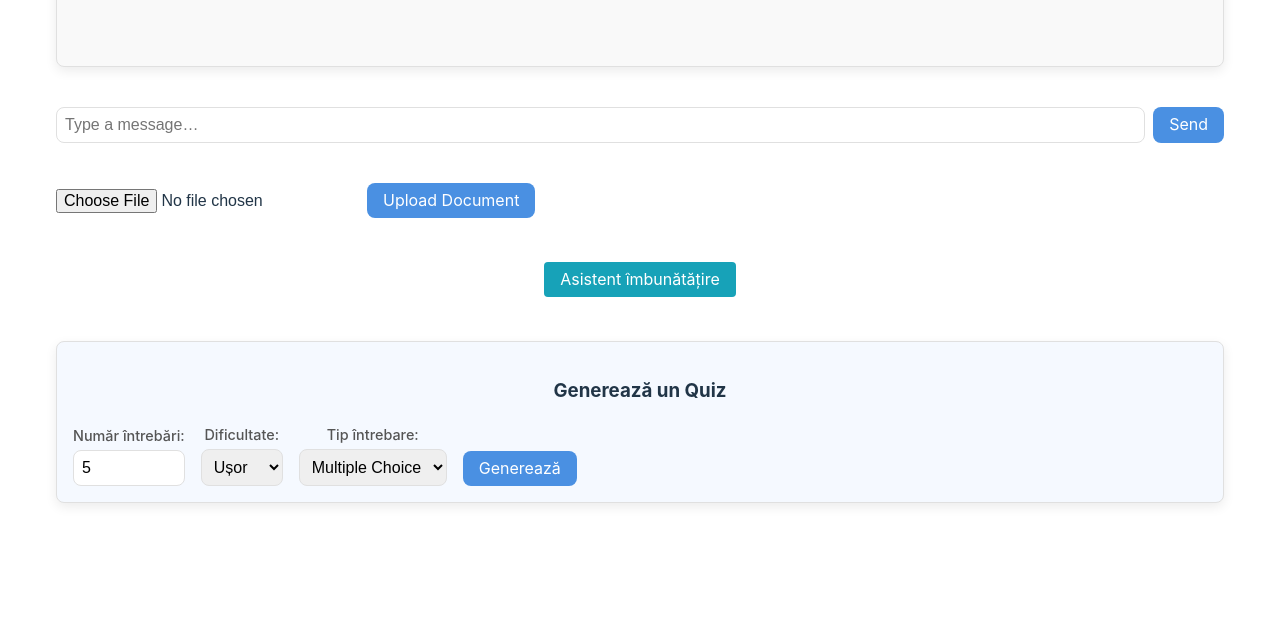
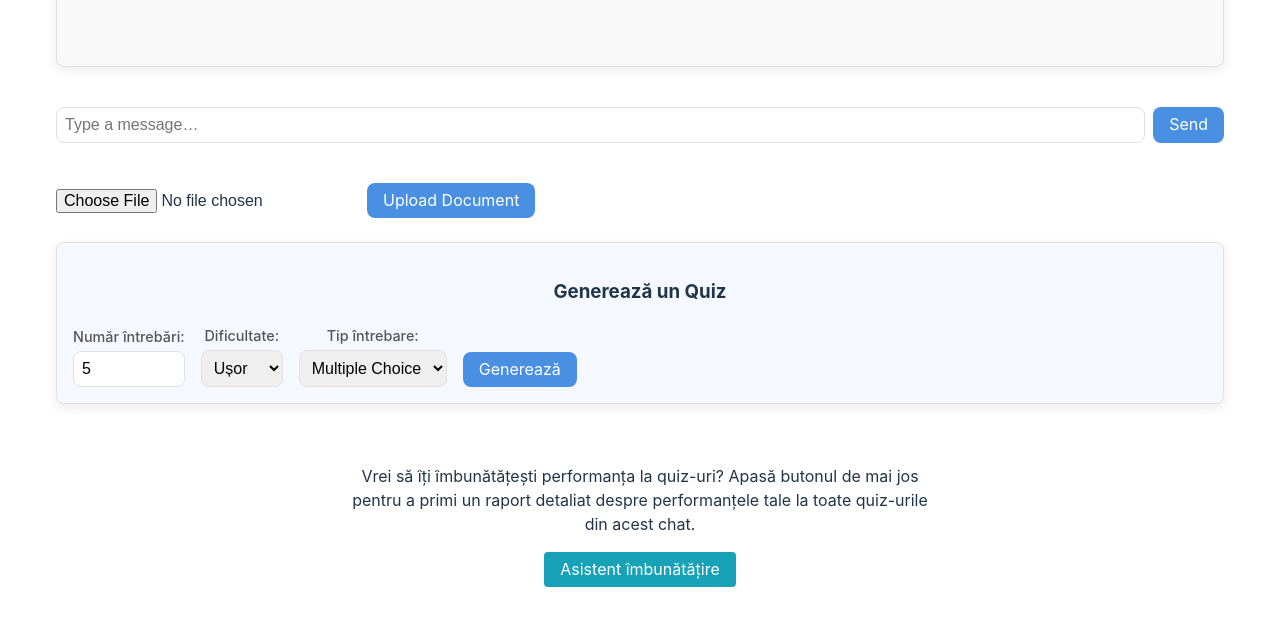
Before and after one commit to GeorgeX3400/Quizomatic, a React (Vite) app in the folder frontend/: page /chats/1 in a window 1280 px wide. Shown: the part 511-1136 px from the top of the page. Before the commit the page ends 1062 px from the top, so only its background shows below. Built offline with nearby package versions, Linux system fonts and the light colour scheme.

Commit message:
Editare butoane ChatPage

```diff
--- a/frontend/src/pages/AboutPage.jsx
+++ b/frontend/src/pages/AboutPage.jsx
@@ -12,7 +12,9 @@ const AboutPage = () => {
         <h2>Despre noi</h2>
 
       <p>
-        Quizomatic este o platformă modernă, construită pentru a transforma studiul pasiv în experiențe interactive care accelerează procesul de învățare și fixează noțiunile în profunzime. Echipa noastră își propune să ofere o soluție ingenioasă pentru oricine dorește să înțeleagă mai bine materialele de curs, articolele științifice sau orice document informațional, prin generarea automată de quiz-uri personalizate.
+        Quizomatic este o platformă modernă, construită pentru a transforma studiul pasiv în experiențe interactive care accelerează procesul de învățare și fixează noțiunile în profunzime.
+        Echipa noastră își propune să ofere o soluție ingenioasă pentru oricine dorește să înțeleagă mai bine materialele de curs, articolele științifice sau orice document informațional,
+        prin generarea automată de quiz-uri personalizate.
       </p>
 
       <h3>Ce probleme rezolvăm?</h3>
@@ -26,7 +28,7 @@ const AboutPage = () => {
       </ul>
 
       <h3>Cum funcționează Quizomatic?</h3>
-      <ol>
+      <ul>
         <li>
           <strong>Încărcarea documentului</strong> (PDF, DOCX, TXT): Selectezi fișierul din care vrei să înveți.
         </li>
@@ -39,7 +41,7 @@ const AboutPage = () => {
         <li>
           <strong>Rezolvare și feedback</strong>: Parcurgi quiz-ul, primești imediat răspunsurile corecte, iar dacă greșești, poți cere explicații detaliate pentru fiecare întrebare.
         </li>
-      </ol>
+      </ul>
 
       <p>
         Pe lângă quiz-uri, poți solicita și un <strong>rezumat automat al documentului</strong>: aplicația extrage conceptele-cheie și îți prezintă o sinteză a materialului, ideală pentru o recapitulare rapidă. În funcție de performanța ta la quiz-uri, poți primi <strong>feedback personalizat</strong> care te îndrumă spre zonele în care ai nevoie de îmbunătățiri.
--- a/frontend/src/pages/ChatPage.css
+++ b/frontend/src/pages/ChatPage.css
@@ -222,6 +222,9 @@
   flex-direction: column;
   gap: var(--spacing-sm);
   align-items: flex-start;
+  max-width: 600px;
+  margin-left: auto;
+  margin-right: auto;
 }
 
 .download-link {
--- a/frontend/src/pages/ChatPage.jsx
+++ b/frontend/src/pages/ChatPage.jsx
@@ -304,22 +304,7 @@ export default function ChatPage() {
           onSuccess={handleDocUploadSuccess}
         />
 
-        {/* ── Improvement Assistant Button ── */}
-        <div style={{ margin: "20px 0", textAlign: "center" }}>
-          <button
-            onClick={handleSummary}
-            style={{
-              backgroundColor: "#17a2b8",
-              color: "#fff",
-              padding: "8px 16px",
-              border: "none",
-              borderRadius: 4,
-              cursor: "pointer"
-            }}
-          >
-            Asistent îmbunătățire
-          </button>
-        </div>
+
 
         {/* ─── Quiz generation UI ───────────── */}
         <div className="quiz-generation">
@@ -402,11 +387,11 @@ export default function ChatPage() {
 
             {savedQuizPath && (
               <div className="quiz-actions">
-                <p>Răspunsurile au fost salvate!</p>
+                <p>Răspunsurile au fost salvate! Tocmai ai primit un mesaj în chat-ul de sus pentru a afla care erau răspunsurile corecte.</p>
                 <p>
                   Dacă vrei să primești sfaturi detaliate despre răspunsurile tale,
                   apasă pe butonul de mai jos. Pentru a putea avea o discuție pe baza
-                  acestora, folosește chat-ul din partea de sus a paginii. Spune-i ce ai nevoie!
+                  acestora, folosește chat-ul din partea de sus a paginii. Spune-i de ce ai nevoie!
                 </p>
                 <button onClick={handleGetTips} className="btn-warning">
                   Sfaturi și trucuri
@@ -415,6 +400,27 @@ export default function ChatPage() {
             )}
           </div>
         )}
+
+        {/* ── Improvement Assistant Button ── */}
+        <div style={{ margin: "20px auto", textAlign: "center", maxWidth: 600 }}>
+          <p>
+            Vrei să îți îmbunătățești performanța la quiz-uri? Apasă butonul de mai jos pentru a primi un raport detaliat despre performanțele tale la toate quiz-urile din acest chat.
+          </p>
+          <button
+            onClick={handleSummary}
+            style={{
+              backgroundColor: "#17a2b8",
+              color: "#fff",
+              padding: "8px 16px",
+              border: "none",
+              borderRadius: 4,
+              cursor: "pointer"
+            }}
+          >
+            Asistent îmbunătățire
+          </button>
+        </div>
+
       </div>
     </>
   );
```
